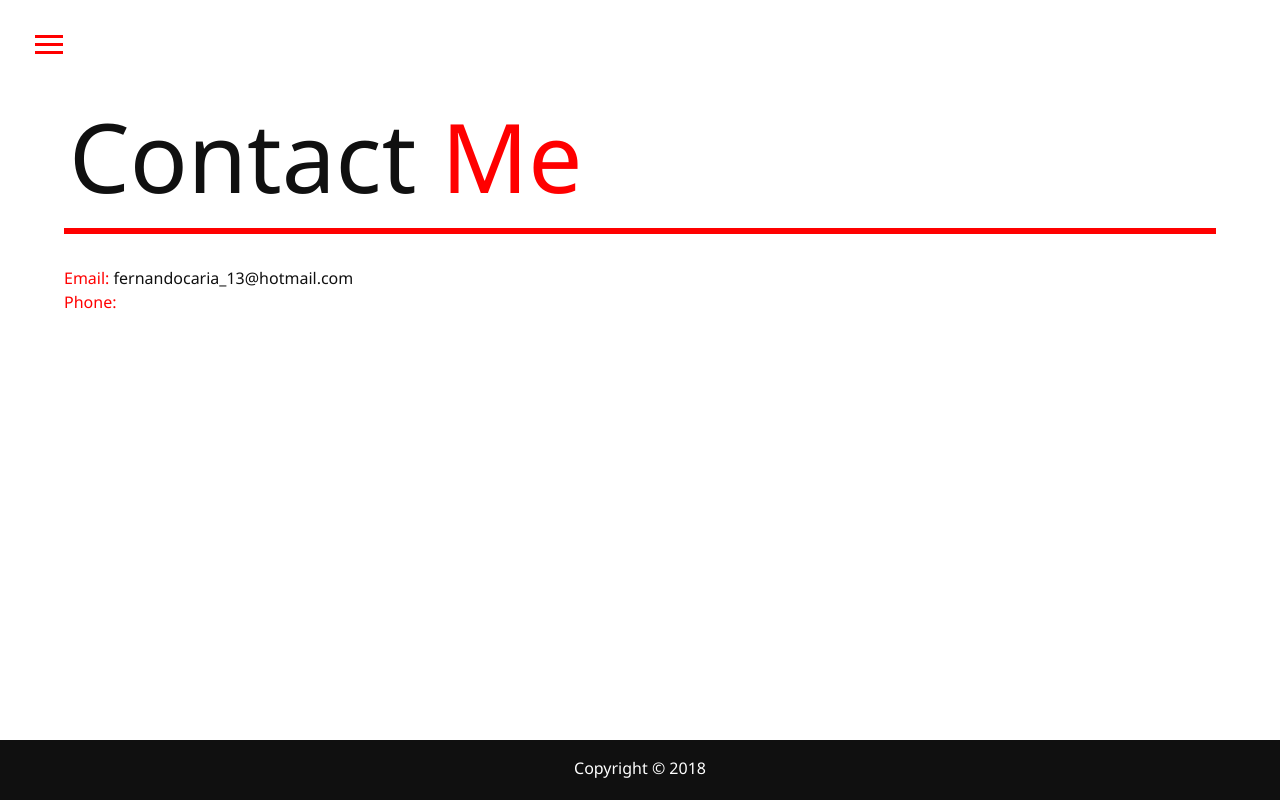
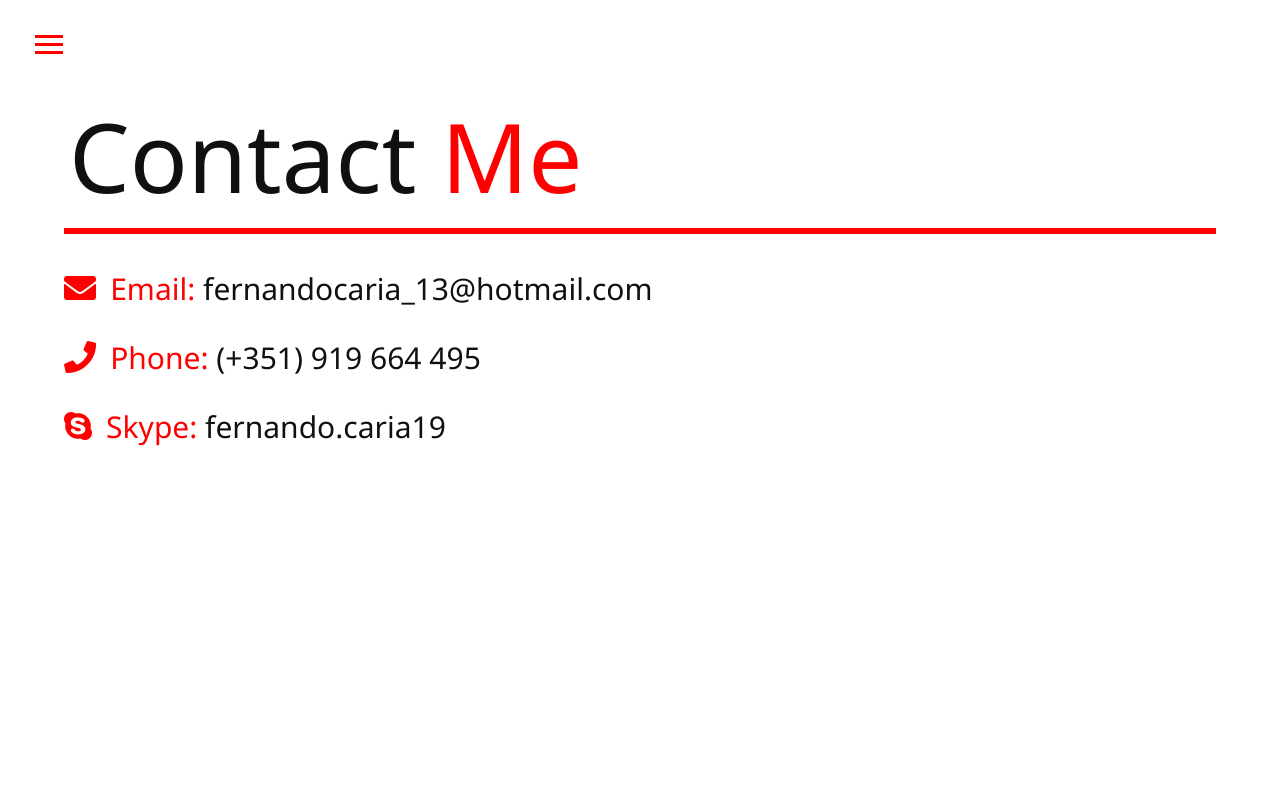
Before and after one commit to FernandoC13/Portfolio, a website: page dist/contact.html in a window 1280 px wide. Drawn offline with Linux system fonts and the light colour scheme.

Commit message:
New images on works, almost done contact

```diff
--- a/scss/main.scss
+++ b/scss/main.scss
@@ -80,6 +80,7 @@ main {
 }
 
 .about-info {
+  margin-top: 75px;
   display: grid;
   grid-gap: 30px;
   grid-template-areas:
@@ -114,6 +115,7 @@ main {
 }
 
 .job {
+  margin-top: 75px;
   padding: 0.5rem;
   color: #101010;
   border-bottom: $secondary-color 5px solid;
@@ -250,10 +252,21 @@ main {
     font-size: 1rem;
 }
 
+.contactInfo {
+  color: #101010;
+  font-size: 30px;
+  font-weight: lighter;
+}
+
 .footerPos {
   width: 100%;
-  position:fixed;
   bottom: 0px;
+  position: fixed;
+  background: #101010 !important;
+}
+
+.contactFields {
+  font-size: 30px;
 }
 
 @import "mobile";
```
Also changed, not shown: dist/about.html, dist/contact.html, dist/css/main.css, dist/img/projects/project1.png (added), dist/img/projects/project5.png (added), dist/index.html, dist/work.html, 3 other files.
